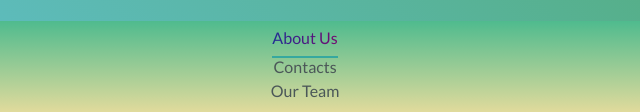
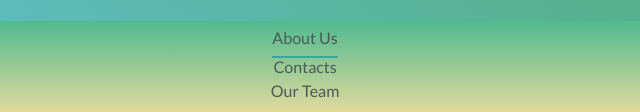
Before and after one commit to AlenaKotikova/AlenaKotikova.github.io, a plain HTML site: page index.html in a window 1280 px wide. In both pictures the pointer is over the link "About Us". Shown: the part 1480-1592 px from the top of the page, 335-975 px from the left. Drawn offline with nearby package versions, Linux system fonts and the light colour scheme.

Commit message:
Update foolerstyle.css

```diff
--- a/source/styles/foolerstyle.css
+++ b/source/styles/foolerstyle.css
@@ -14,19 +14,14 @@ footer,
 .footer-link a:hover {
     background-image: linear-gradient(
         to right,
-        #212c94,
-        #750a70 50%,
-        #b93c0a 50%);
+        #212c94);
 
     background-size: 200% 100%;
     background-position: -100%;
     display: inline-block;
     padding: 5px 0;
     position: relative;
-    -webkit-background-clip: text;
-    -webkit-text-fill-color: transparent;
-    transition: all 0.5s ease-in-out;
-}
+    }
 
 .footer-link a:before {
     content: '';
```
